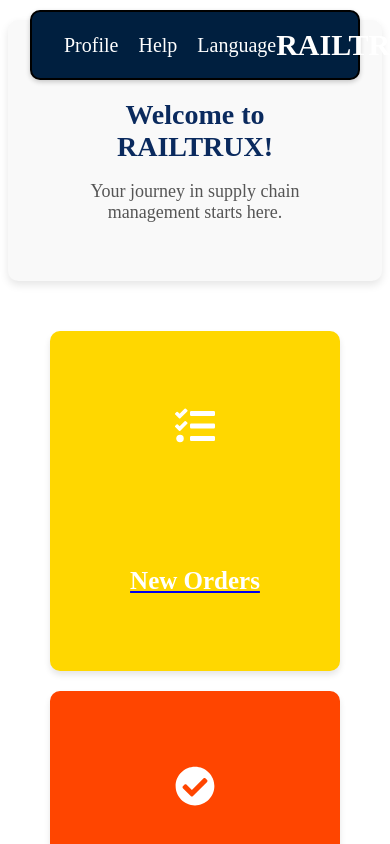
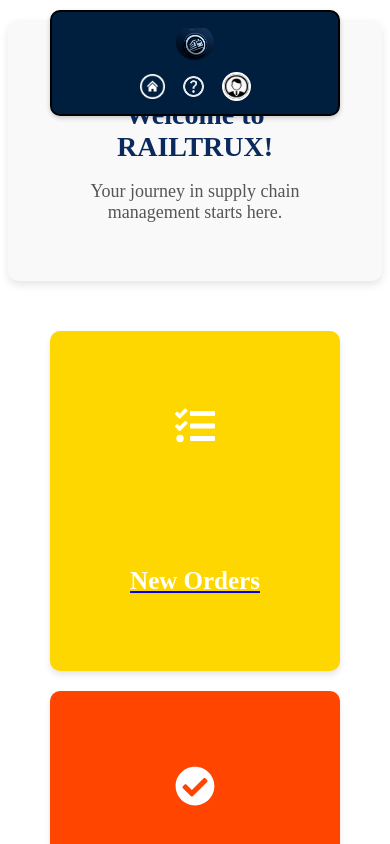
Before and after one commit to HarshaYohan/SupplyChainManagementSystem, a Next.js app in the folder scms/: page /Employee/Driver/DriverHomePage in a window 390 px wide. Shown: the top 844 px of the page. Built offline with nearby package versions, Linux system fonts and the light colour scheme.

Commit message:
Changed Driver Profile

```diff
--- a/scms/app/Employee/components/Drivernavbar.jsx
+++ b/scms/app/Employee/components/Drivernavbar.jsx
@@ -1,27 +1,88 @@
-import "../../../styles/employee/Drivernavbar.css";
-export default function Drivernavbar() {
-    return (
-      <nav className="Drivernavbar">
-        {/* Logo Section */}
+// import "../../../styles/employee/Drivernavbar.css";
+// export default function Drivernavbar() {
+//     return (
+//       <nav className="Drivernavbar">
+//         {/* Logo Section */}
 
-        {/* Navigation Links */}
-        <div className="nav-links">
+//         {/* Navigation Links */}
+//         <div className="nav-links">
 
-          <a href="/Employee/Driver/DriverProfile">Profile</a>
-          <a href="/Employee/Driver/DriverHelp">Help</a>
-          <a href="/Employee/Driver/Help">Language</a>
-        </div>
+//           <a href="/Employee/Driver/DriverProfile">Profile</a>
+//           <a href="/Employee/Driver/DriverHelp">Help</a>
+//           <a href="/Employee/Driver/Help">Language</a>
+//         </div>
 
-        <div className="logo">
-          <span className="logo-text">RAILTRUX</span>
-        </div>
+//         <div className="logo">
+//           <span className="logo-text">RAILTRUX</span>
+//         </div>
 
 
-        {/* Login Section */}
-        <div className="login-section">
-          <a href="#">LogOut</a>
-          <div className="user-icon"></div>
-        </div>
-      </nav>
-    );
-  }
+//         {/* Login Section */}
+//         <div className="login-section">
+//           <a href="#">LogOut</a>
+//           <div className="user-icon"></div>
+//         </div>
+//       </nav>
+//     );
+//   }
+
+"use client";
+import "../../../styles/employee/NavbarEmployee.css";
+
+import { useRouter } from "next/navigation";
+
+function Navbar() {
+  const router = useRouter();
+
+  const handleProfile = () => {
+    router.push("/Employee/Driver/DriverProfile");
+  };
+  const handleHelp = () => {
+    router.push("/Employee/Driver/DriverHelp");
+  };
+  const handleHome = () => {
+    router.push("/Employee/Driver/DriverHomePage");
+  };
+  const handleClickLogo = () => {
+    router.push("/");
+  };
+
+
+  return (
+    <div className="Header">
+      <div className="leftSection">
+          <img
+            src="../../logo.png"
+            alt="RailTrux Logo"
+            onClick={handleClickLogo}
+          />
+      </div>
+      <div className="iconGroup">
+      <img
+          src="../../../Home.png"
+          alt="Home"
+          className="icon"
+          onClick={handleHome}
+        />
+
+      <img
+          src="../../../Help.png"
+          alt="Help"
+          className="icon"
+          onClick={handleHelp}
+        />
+        <img
+          src="../../../OIP.jpeg"
+          alt="Profile"
+          className="profileImage"
+          onClick={handleProfile}
+        />
+
+
+      </div>
+    </div>
+
+  );
+}
+
+export default Navbar;
--- a/scms/app/Employee/components/QuarterlySales.jsx
+++ b/scms/app/Employee/components/QuarterlySales.jsx
@@ -1,4 +1,3 @@
-// components/QuarterlySales.jsx
 "use client";
 import { useState, useEffect } from "react";
 import axios from "axios";
@@ -16,7 +15,6 @@
       try {
         const response = await axios.get("/api/Employee/quarterly_sales");
         setSalesData(response.data);
-        console.log(response.data);
       } catch (err) {
         setError("Failed to load sales data.");
       } finally {
--- a/scms/pages/api/Employee/fetchDriverProfile.js
+++ b/scms/pages/api/Employee/fetchDriverProfile.js
@@ -21,6 +21,7 @@
       return res.status(404).json({ message: 'Driver not found.' });
     }
 
+
     const driverProfile = results[0];
     return res.status(200).json(driverProfile);
   });
--- a/scms/styles/employee/Drivernavbar.css
+++ b/scms/styles/employee/Drivernavbar.css
@@ -1,8 +1,7 @@
-/* Navbar Container */
 .Drivernavbar {
-    display: flex; /* Flexbox layout */
-    justify-content: space-between; /* Space between left and right sections */
-    align-items: center; /* Vertically align items */
+  display: flex;
+  justify-content: space-between;
+  align-items: center;
   background-color: #001f3f;
   color: #fff;
   padding: 1rem 2rem;
@@ -16,7 +15,7 @@
   border-radius: 10px;
 }
 
-  /* Logo Section */
+
 .logo .logo-text {
   font-size: 30px;
   font-weight: bold;
@@ -24,7 +23,7 @@
 
 }
 
-  /* Navigation Links */
+
 .nav-links {
   display: flex;
   gap: 20px;
@@ -38,10 +37,10 @@
 }
 
 .nav-links a:hover {
-    color: #ccc; /* Light grey on hover */
+  color: #ccc;
 }
 
-  /* Login Section */
+
 .login-section {
   display: flex;
   align-items: center;
@@ -61,7 +60,7 @@
   border-radius: 50%;
 }
 
-  /* Hover Effects */
+
 .login-section a:hover {
-    color: #ccc; /* Light grey on hover */
+  color: #ccc;
 }
--- a/scms/styles/employee/NavbarEmployee.css
+++ b/scms/styles/employee/NavbarEmployee.css
@@ -16,155 +16,101 @@
   border-radius: 10px;
 }
 
-  /* Left section (logo and buttons) */
-  .leftSection {
-    display: flex;
-    align-items: center;
-    gap: 2rem;
+/* Left section styling */
+.leftSection img {
+  height: 45px;
+  cursor: pointer;
+  border-radius: 50%;
+  transition: transform 0.3s ease;
 }
 
-  /* Logo section styling */
-  .logoSection img {
-    height: 50px;
-    width: auto;
-    cursor: pointer;
-    border-radius: 40%;
+.leftSection img:hover {
+  transform: scale(1.1);
 }
 
-  /* Button group styling */
-  .buttonGroup {
+/* Icon group styling */
+.iconGroup {
   display: flex;
-    gap: 1rem;
+  gap: 1.2rem;
+  align-items: center;
 }
 
-  /* Right section (profile and login) */
-  .rightSection {
-    display: flex;
-    align-items: center;
-    gap: 1rem;
+/* Icon styles */
+.icon,
+.profileImage {
+  width: 35px;
+  height: 35px;
+  cursor: pointer;
+  transition: transform 0.3s ease-in-out;
 }
 
-  /* Profile photo styling */
-  .profilePhoto {
-    height: 40px;
-    width: 40px;
-    border-radius: 50%;
-    overflow: hidden;
-    cursor: pointer;
+.icon:hover,
+.profileImage:hover {
+  transform: scale(1.1);
 }
 
+/* Profile image */
 .profileImage {
-    height: 100%;
-    width: 100%;
-    object-fit: cover;
+  border-radius: 50%;
+  border: 2px solid #fff;
 }
 
-  /* Button styling */
-  .Button {
-    background-color: #001f3f;
-    color: white;
-    font-size: 20px;
-    border: none;
-    border-radius: 4px;
-    padding: 0.5rem 1rem;
-    cursor: pointer;
-    transition: background-color 0.3s ease;
+/* Login button hover effect */
+.loginButton:hover {
+  background-color: #004080;
 }
 
-  /* Button hover effect */
-  .Button:hover {
-    background-color: #0056b3;
+/* Responsive adjustments */
+@media (max-width: 1024px) {
+  .Header {
+    padding: 0.8rem 1.5rem;
   }
 
-  /* Body section styling to account for fixed navbar */
-  .BodySection {
-    padding-top: 80px;
+  .icon,
+  .profileImage {
+    width: 30px;
+    height: 30px;
+  }
 }
 
-  /* Media Queries for Tablets and Smaller Screens */
 @media (max-width: 768px) {
   .Header {
     flex-direction: column;
-      align-items: flex-start;
     padding: 1rem;
-      left: 20px;
-      right: 20px;
+    gap: 0.5rem;
+    align-items: center;
   }
 
-    .buttonGroup {
-      flex-direction: column;
+  .iconGroup {
+    gap: 1rem;
+    width: 100%;
+    justify-content: center;
   }
 
-    .rightSection {
-      flex-direction: column;
-      align-items: flex-start;
-    }
-  }
-
-  /* Additional Media Queries for Mobile Phones */
-  @media (max-width: 600px) {
-    .Header {
-      padding: 0.5rem;
-      left: 10px;
-      right: 10px;
-    }
-
-    /* Adjust button font sizes and padding for smaller screens */
-    .Button {
-      font-size: 16px;
-      padding: 0.4rem 0.8rem;
-    }
-
-    /* Make the logo smaller */
-    .logoSection img {
+  .leftSection img {
     height: 40px;
   }
 
-    /* Profile photo adjustments */
-    .profilePhoto {
-      height: 35px;
-      width: 35px;
+  .icon,
+  .profileImage {
+    width: 28px;
+    height: 28px;
   }
 
-    /* Reduce gaps between elements */
-    .leftSection,
-    .rightSection {
-      gap: 0.5rem;
 }
 
-    .buttonGroup {
-      gap: 0.5rem;
+@media (max-width: 480px) {
+  .Header {
+    padding: 0.8rem;
   }
 
-    /* Adjust spacing for the body section */
-    .BodySection {
-      padding-top: 70px;
-    }
-  }
-
-  /* Further adjustments for extra small screens (under 480px) */
-  @media (max-width: 480px) {
-    .Header {
-      padding: 0.5rem;
-      top: 5px;
-      left: 5px;
-      right: 5px;
-    }
-
-    /* Further reduce button font sizes and padding */
-    .Button {
-      font-size: 14px;
-      padding: 0.3rem 0.6rem;
-    }
-
-    /* Make the logo even smaller */
-    .logoSection img {
+  .leftSection img {
     height: 35px;
   }
 
-    /* Profile photo size for very small screens */
-    .profilePhoto {
-      height: 30px;
-      width: 30px;
+  .icon,
+  .profileImage {
+    width: 25px;
+    height: 25px;
   }
 }
```
Also changed, not shown: scms/app/Employee/Driver/DriverProfile/page.jsx (+64 -6 lines), scms/styles/employee/DriverProfile.css (+11 -3 lines), scms/public/Help.png (added), scms/public/Profile.png (added). Lines whose indentation alone changed are shown as unchanged.
